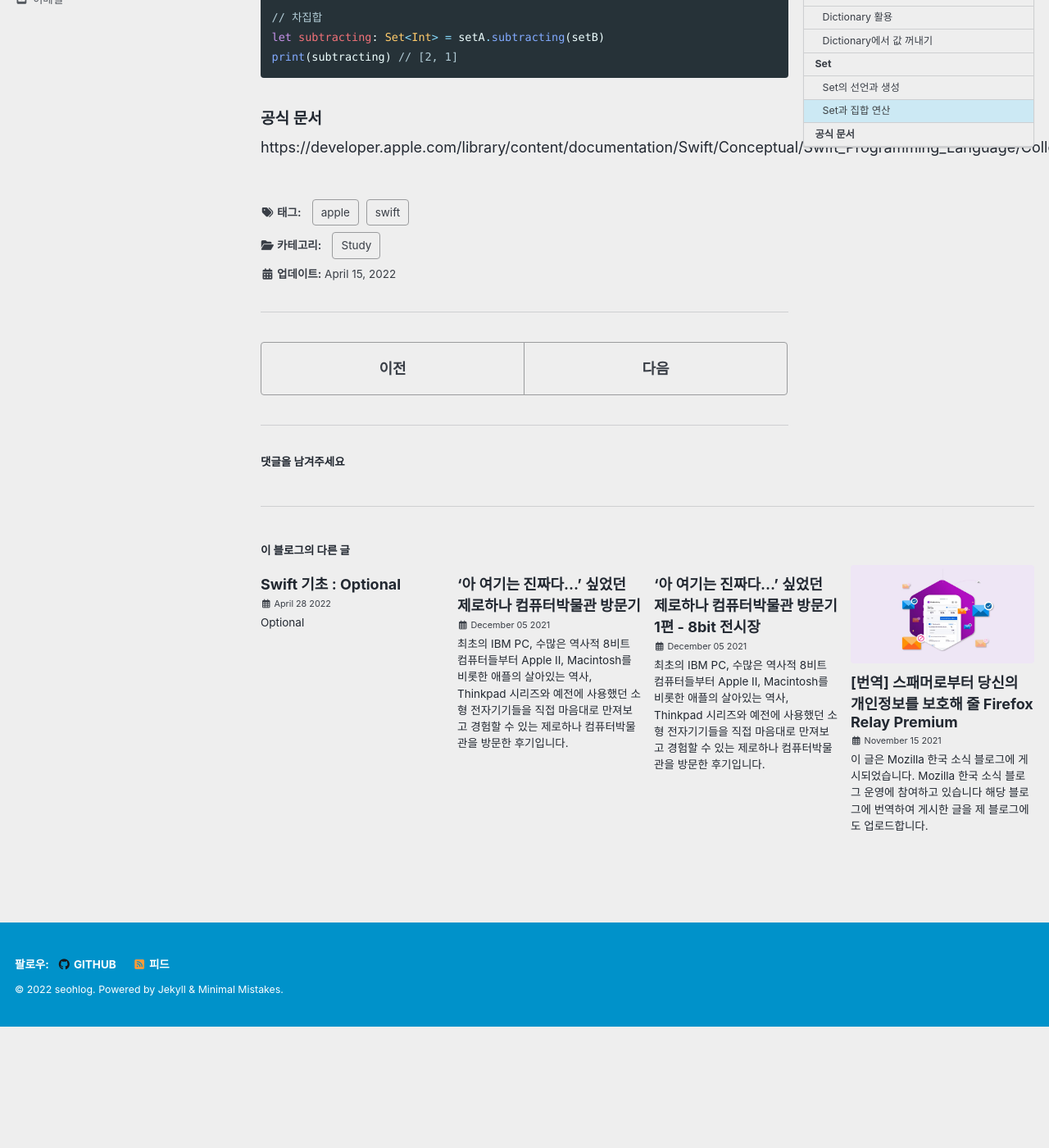
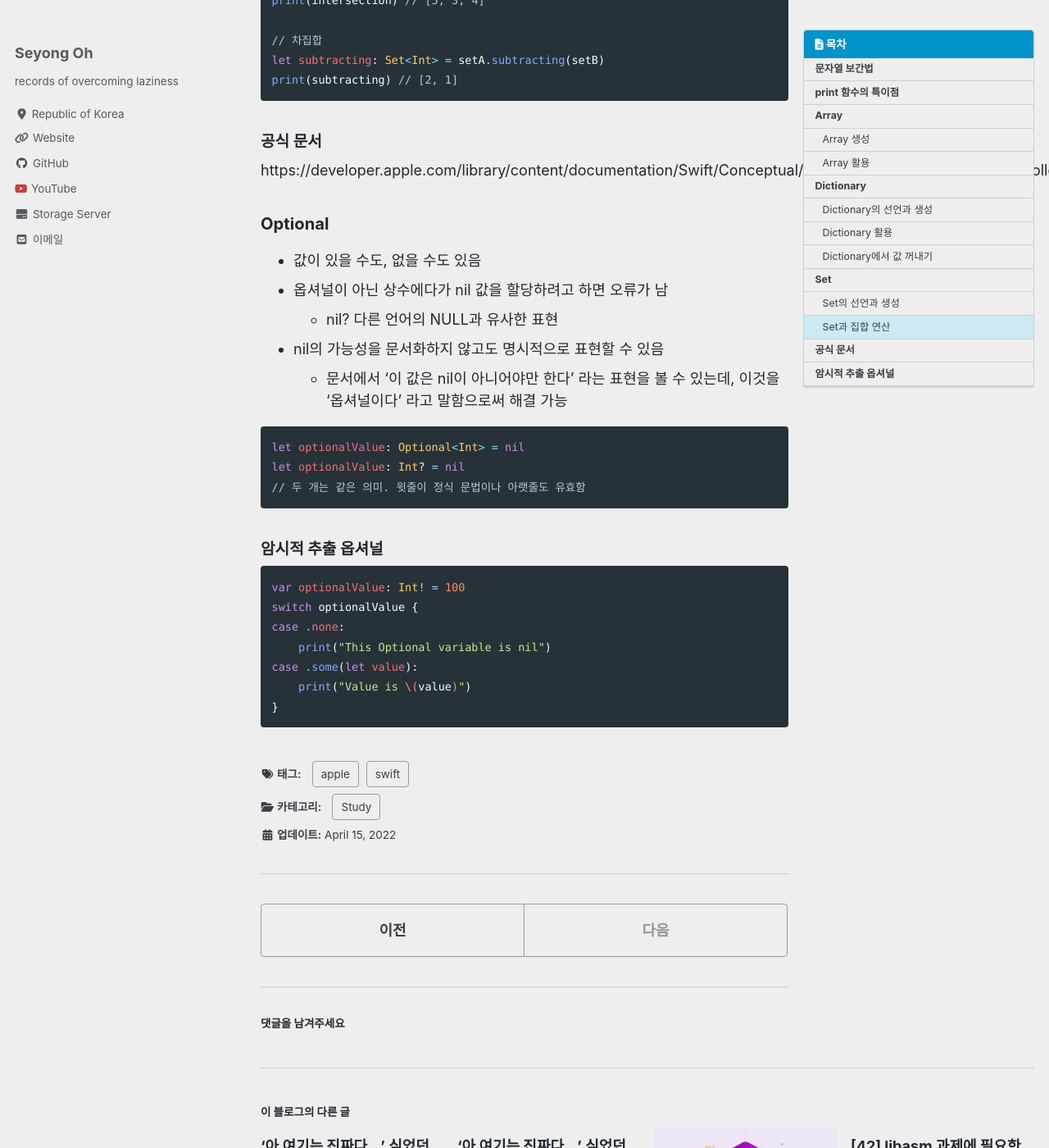
Before and after one commit to ohseyong/ohseyong.github.io, a Jekyll site: the page built from _posts/2022-04-16-Swift-basic.md, in a window 1280 px wide and 1400 px high, scrolled down 5730 px. Shown: the whole window at 82% size. Built offline with Jekyll 4.4.1, drawn with Linux system fonts in a browser that asks for light colours; cached includes are drawn as plain includes; nearby versions of some CDN libraries; comment, search, counter and statistics services are not loaded; before the commit the page ends 6982 px from its top, so only the background shows below that; some of the changed lines change nothing that is shown; some of the changed text lies outside the part shown.

Commit message:
edited post

````diff
--- a/_posts/2022-04-16-Swift-basic.md
+++ b/_posts/2022-04-16-Swift-basic.md
@@ -1,5 +1,5 @@
 ---
-title: "Swift 기초 : 문자열 보간법, print 함수, 컬렉션 타입"
+title: "Swift 기초 : 문자열 보간법, print 함수, 컬렉션 타입, Optional"
 # excerpt: "최초의 IBM PC, 수많은 역사적 8비트 컴퓨터들부터 Apple II, Macintosh를 비롯한 애플의 살아있는 역사, Thinkpad 시리즈와 예전에 사용했던 소형 전자기기들을 직접 마음대로 만져보고 경험할 수 있는 제로하나 컴퓨터박물관을 방문한 후기입니다."
 date: 2022-04-16 06:00:00 +0900
 categories: Study
@@ -272,3 +272,37 @@ print(subtracting) // [2, 1]
 #### 공식 문서
 
 https://developer.apple.com/library/content/documentation/Swift/Conceptual/Swift_Programming_Language/CollectionTypes.html
+
+
+
+
+
+### Optional
+
+- 값이 있을 수도, 없을 수도 있음
+- 옵셔널이 아닌 상수에다가 nil 값을 할당하려고 하면 오류가 남
+  - nil? 다른 언어의 NULL과 유사한 표현
+
+- nil의 가능성을 문서화하지 않고도 명시적으로 표현할 수 있음
+  - 문서에서 '이 값은 nil이 아니어야만 한다' 라는 표현을 볼 수 있는데, 이것을 '옵셔널이다' 라고 말함으로써 해결 가능
+
+
+```swift
+let optionalValue: Optional<Int> = nil
+let optionalValue: Int? = nil
+// 두 개는 같은 의미. 윗줄이 정식 문법이나 아랫줄도 유효함
+```
+
+
+
+#### 암시적 추출 옵셔널
+
+```swift
+var optionalValue: Int! = 100
+switch optionalValue {
+case .none:
+    print("This Optional variable is nil")
+case .some(let value):
+    print("Value is \(value)")
+}
+```
--- a/_posts/2022-04-29-Swift-for-while.md
+++ /dev/null
@@ -1,43 +0,0 @@
----
-title: "Swift 기초 : Optional"
-# excerpt: "최초의 IBM PC, 수많은 역사적 8비트 컴퓨터들부터 Apple II, Macintosh를 비롯한 애플의 살아있는 역사, Thinkpad 시리즈와 예전에 사용했던 소형 전자기기들을 직접 마음대로 만져보고 경험할 수 있는 제로하나 컴퓨터박물관을 방문한 후기입니다."
-date: 2022-04-29 06:00:00 +0900
-categories: Study
-tags: apple swift
-header:
-  teaser: # /assets/backquote.jpg
-  image: # /assets/mozilla_logo.png
-toc: true
-toc_sticky: true
-
----
-
-### Optional
-
-- 값이 있을 수도, 없을 수도 있음
-- 옵셔널이 아닌 상수에다가 nil 값을 할당하려고 하면 오류가 남
-  - nil? 다른 언어의 NULL과 유사한 표현
-
-- nil의 가능성을 문서화하지 않고도 명시적으로 표현할 수 있음
-  - 문서에서 '이 값은 nil이 아니어야만 한다' 라는 표현을 볼 수 있는데, 이것을 '옵셔널이다' 라고 말함으로써 해결 가능
-
-
-```swift
-let optionalValue: Optional<Int> = nil
-let optionalValue: Int? = nil
-// 두 개는 같은 의미. 윗줄이 정식 문법이나 아랫줄도 유효함
-```
-
-
-
-#### 암시적 추출 옵셔널
-
-```swift
-var optionalValue: Int! = 100
-switch optionalValue {
-case .none:
-    print("This Optional variable is nil")
-case .some(let value):
-    print("Value is \(value)")
-}
-```
````
